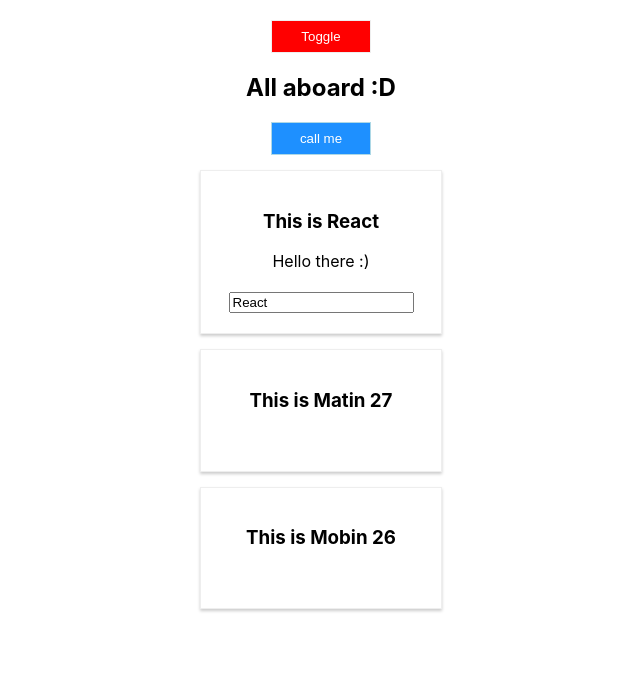
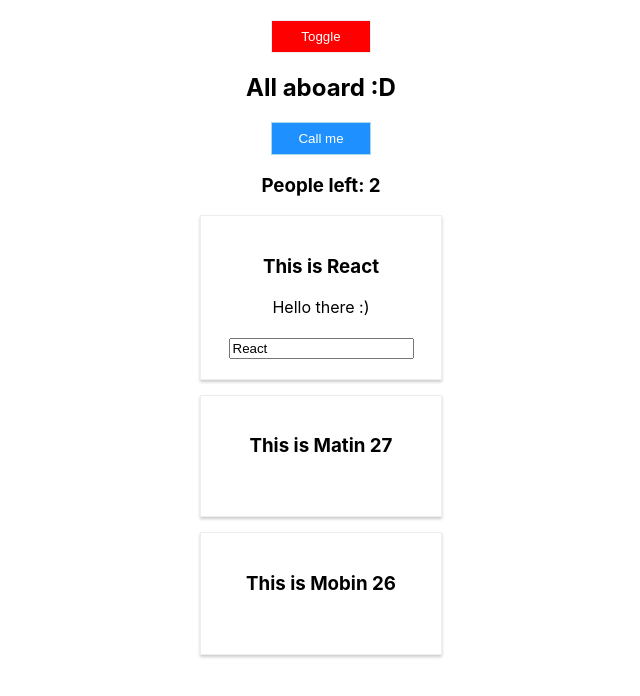
Before and after one commit to MatinSasan/playground-react, a React (Create React App) app: page / in a window 1280 px wide. Both pictures are taken after a click on the button "Toggle". Shown: the top 696 px of the page, without its empty margins (319-959 px from the left). Built offline with nearby package versions, Linux system fonts and the light colour scheme.

Commit message:
added a context

```diff
--- a/src/components/Head.js
+++ b/src/components/Head.js
@@ -1,5 +1,5 @@
 import React from 'react';
-import CallMe from './CallMe';
+import HelloComponent from './HelloComponent';
 import '../container/App.css';
 import Aucs from '../hoc/Aucs';
 
@@ -10,10 +10,14 @@ const Head = props => {
         disabled={props.disabled}
         className="btn call"
         onClick={props.onClick}>
-        call me
+        Call me
       </button>
 
-      <CallMe changed={props.changed} name={props.name} mobin={props.mobin} />
+      <HelloComponent
+        changed={props.changed}
+        name={props.name}
+        mobin={props.mobin}
+      />
     </Aucs>
   );
 };
--- /dev/null
+++ b/src/components/HelloComponent.js
@@ -0,0 +1,16 @@
+import React from 'react';
+import Person from './Person/Person';
+import LengthMother from './Length/LengthMother';
+
+const HelloComponent = props => {
+  return (
+    <React.Fragment>
+      <LengthMother />
+      <Person changed={props.changed} name={props.name} mobin={props.mobin}>
+        Hello there {':)'}
+      </Person>
+    </React.Fragment>
+  );
+};
+
+export default HelloComponent;
--- /dev/null
+++ b/src/components/Length/LengthChild.js
@@ -0,0 +1,19 @@
+import React from 'react';
+import { LengthConsumer } from '../../container/App';
+
+const LengthChild = () => {
+  return (
+    <React.Fragment>
+      <LengthConsumer>
+        {length => (
+          <h3>
+            {'People left: '}
+            {length}
+          </h3>
+        )}
+      </LengthConsumer>
+    </React.Fragment>
+  );
+};
+
+export default LengthChild;
--- /dev/null
+++ b/src/components/Length/LengthMother.js
@@ -0,0 +1,6 @@
+import React from 'react';
+import LengthChild from './LengthChild';
+
+const LengthMother = () => <LengthChild />;
+
+export default LengthMother;
--- a/src/components/callMe.js
+++ /dev/null
@@ -1,12 +0,0 @@
-import React from 'react';
-import Person from './Person/Person';
-
-const CallMe = props => {
-  return (
-    <Person changed={props.changed} name={props.name} mobin={props.mobin}>
-      Hello there {':)'}
-    </Person>
-  );
-};
-
-export default CallMe;
--- a/src/container/App.js
+++ b/src/container/App.js
@@ -5,6 +5,10 @@ import Head from '../components/Head';
 import AwesomePhrase from '../components/AwesomePhrase/AwesomePhrase';
 
 import './App.css';
+
+const LengthContext = React.createContext({});
+export const LengthProvider = LengthContext.Provider;
+export const LengthConsumer = LengthContext.Consumer;
 
 class App extends Component {
   state = {
@@ -77,6 +81,7 @@ class App extends Component {
     if (this.state.showPersons) {
       persons = (
         <div className="person">
+          <LengthProvider value={this.state.persons.length}>
             <Head
               disabled={this.state.persons.length === 0}
               onClick={this.nameHandler.bind(this, 'Mat')}
@@ -84,6 +89,7 @@ class App extends Component {
               name={this.state.VIP.name}
               mobin={this.state.mobin}
             />
+          </LengthProvider>
           <Persons persons={this.state.persons} click={this.deleteHandler} />
         </div>
       );
```
Lines whose indentation alone changed are shown as unchanged.
